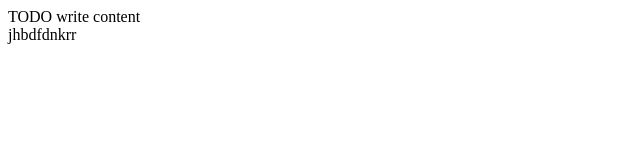
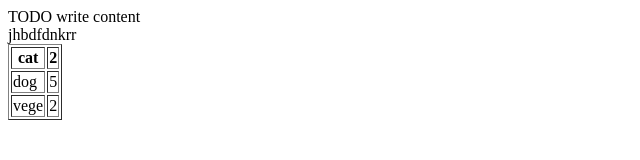
Before and after one commit to SenithDamiru/SE2-Group-Project, a plain HTML site: page WebApplication2/web/index.html in a window 1280 px wide. Shown: the whole page, without its empty margins (0-640 px from the left). Drawn offline with Linux system fonts and the light colour scheme.

Commit message:
created 1

```diff
--- a/WebApplication2/web/index.html
+++ b/WebApplication2/web/index.html
@@ -11,6 +11,24 @@ Click nbfs://nbhost/SystemFileSystem/Templates/JSP_Servlet/Html.html to edit thi
     </head>
     <body>
         <div>TODO write content</div>
-        jhbdfdnkrr
+        jhbdfdnkrr<table border="1">
+            <thead>
+                <tr>
+                    <th>cat</th>
+                    <th>2</th>
+                </tr>
+            </thead>
+            <tbody>
+                <tr>
+                    <td>dog</td>
+                    <td>5</td>
+                </tr>
+                <tr>
+                    <td>vege</td>
+                    <td>2</td>
+                </tr>
+            </tbody>
+        </table>
+
     </body>
 </html>
```
